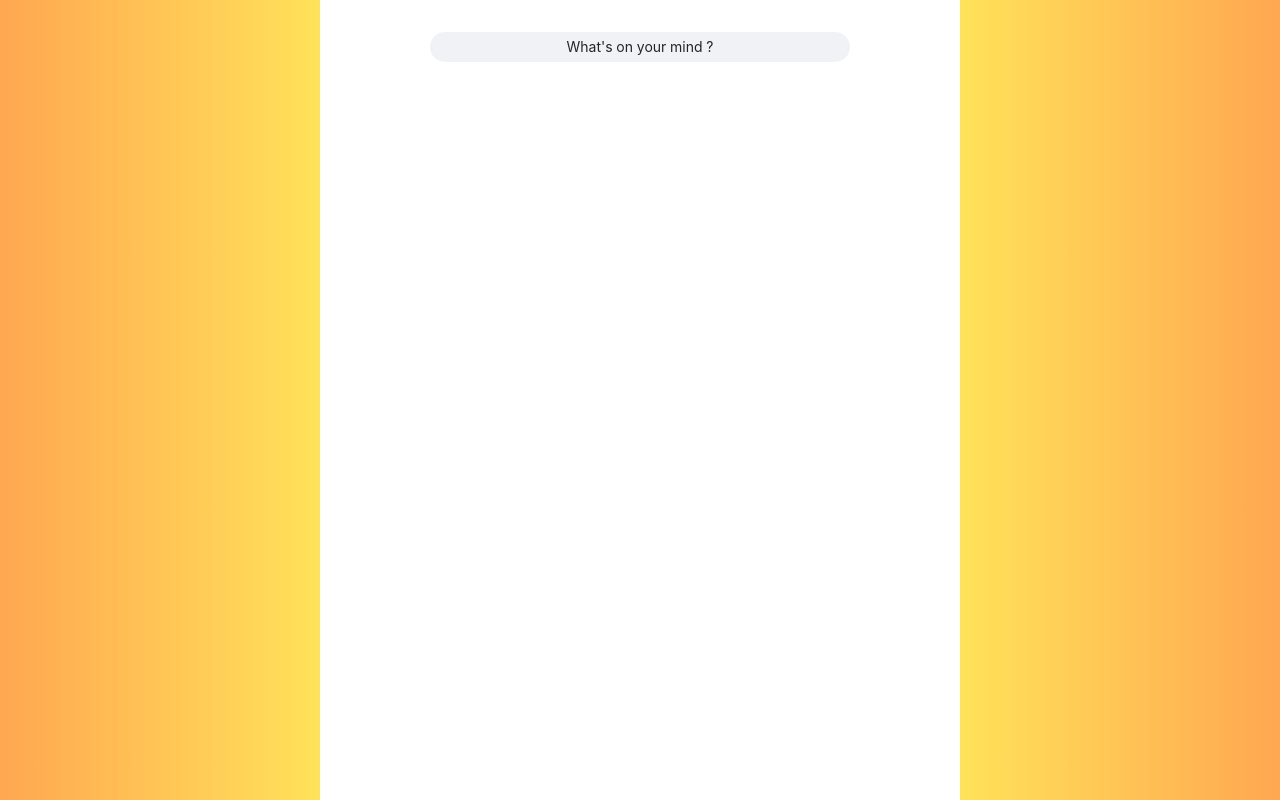
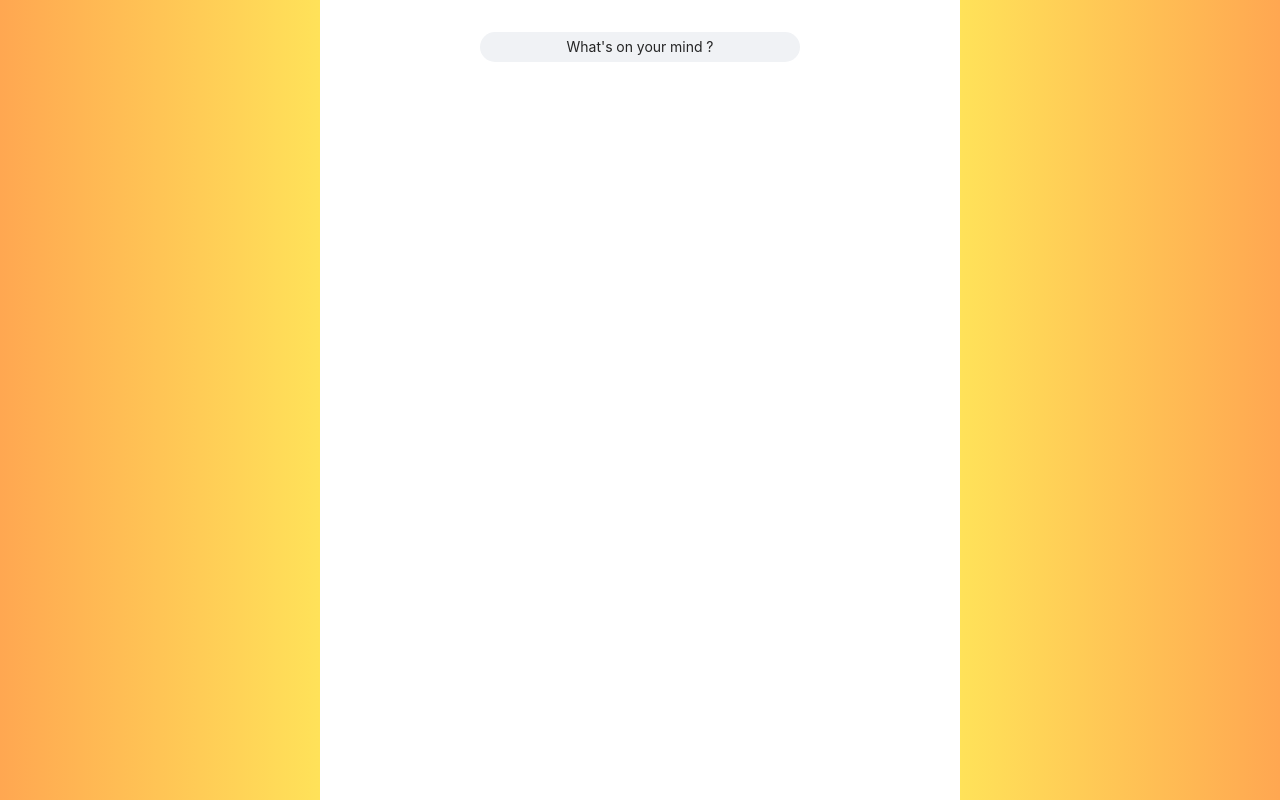
Before and after one commit to negswell/Blog, a React (Create React App) app: page / in a window 1280 px wide. Built offline with nearby package versions, Linux system fonts and the light colour scheme.

Commit message:
added styles for ui

```diff
--- a/src/index.css
+++ b/src/index.css
@@ -54,8 +54,8 @@ code {
 }
 
 .create-post {
+  width: 320px;
   max-width: 420px;
-  width: 420px;
   height: 30px;
   background: #f0f2f5;
   margin-top: 16px;
@@ -70,3 +70,35 @@ code {
 .create-post:hover {
   filter: brightness(0.8);
 }
+
+.ant-list {
+  width: 100%;
+}
+
+.post {
+  border-top-right-radius: '8px';
+  border-top-left-radius: '16px';
+  border-bottom-right-radius: '8px';
+  border-width: '1px';
+  border-style: 'solid';
+  border-color: 'lightgrey';
+  margin-top: '16px';
+  padding: '16px';
+  display: 'flex';
+  justify-content: 'space-between';
+}
+
+.ant-btn-icon {
+  font-size: 10px;
+}
+
+.App {
+  overflow-y: scroll;
+  scrollbar-width: none; /* Firefox */
+  -ms-overflow-style: none; /* Internet Explorer 10+ */
+}
+.App::-webkit-scrollbar {
+  /* WebKit */
+  width: 0;
+  height: 0;
+}
```
